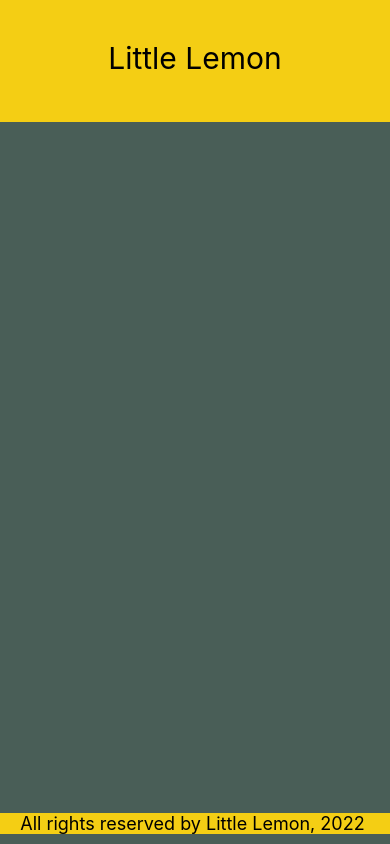
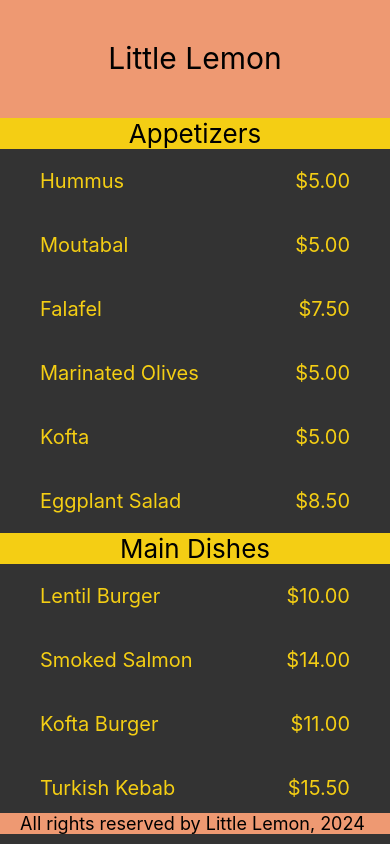
Before and after one commit to rayhan-afk/LittleLemonApp, a React Native app: screen / in a window 390 px wide. Built offline with nearby package versions, Linux system fonts and the light colour scheme.

Commit message:
tambah menulist

```diff
--- a/App.js
+++ b/App.js
@@ -1,21 +1,28 @@
 import * as React from 'react';
-import { View } from 'react-native';
+import { View, StyleSheet } from 'react-native';
 
 import LittleLemonHeader from './components/LittleLemonHeader';
 import LittleLemonFooter from './components/LittleLemonFooter';
+import MenuItems from './components/MenuItems';
+
 export default function App() {
   return (
     <>
-      <View
-        style={{
-          flex: 1,
-          backgroundColor: '#495E57',
-        }}>
+      <View style={styles.container}>
         <LittleLemonHeader />
+        <MenuItems />
       </View>
-      <View style={{ backgroundColor: '#495E57' }}>
+      <View style={styles.footerContainer}>
         <LittleLemonFooter />
       </View>
     </>
   );
 }
+
+const styles = StyleSheet.create({
+  container: {
+    flex: 1,
+    backgroundColor: '#333333',
+  },
+  footerContainer: { backgroundColor: '#333333' },
+});
--- a/components/LittleLemonFooter.js
+++ b/components/LittleLemonFooter.js
@@ -5,7 +5,7 @@ export default function LittleLemonFooter() {
   return (
     <View
       style={{
-        backgroundColor: '#F4CE14',
+        backgroundColor: '#EE9972',
         marginBottom: 10,
       }}>
       <Text
@@ -14,7 +14,7 @@ export default function LittleLemonFooter() {
           color: 'black',
           textAlign: 'center',
         }}>
-        All rights reserved by Little Lemon, 2022{' '}
+        All rights reserved by Little Lemon, 2024{' '}
       </Text>
     </View>
   );
--- a/components/LittleLemonHeader.js
+++ b/components/LittleLemonHeader.js
@@ -2,7 +2,7 @@ import { View, Text } from 'react-native';
 
 export default function LittleLemonHeader() {
   return (
-    <View style={{ flex: 0.15, backgroundColor: '#F4CE14' }}>
+    <View style={{ flex: 0.17, backgroundColor: '#EE9972' }}>
       <Text
         style={{
           padding: 40,
--- /dev/null
+++ b/components/MenuItems.js
@@ -0,0 +1,101 @@
+import React from 'react';
+
+import { View, Text, StyleSheet, SectionList } from 'react-native';
+
+const menuItemsToDisplay = [
+  {
+    title: 'Appetizers',
+    data: [
+      { name: 'Hummus', price: '$5.00' },
+      { name: 'Moutabal', price: '$5.00' },
+      { name: 'Falafel', price: '$7.50' },
+      { name: 'Marinated Olives', price: '$5.00' },
+      { name: 'Kofta', price: '$5.00' },
+      { name: 'Eggplant Salad', price: '$8.50' },
+    ],
+  },
+  {
+    title: 'Main Dishes',
+    data: [
+      { name: 'Lentil Burger', price: '$10.00' },
+      { name: 'Smoked Salmon', price: '$14.00' },
+      { name: 'Kofta Burger', price: '$11.00' },
+      { name: 'Turkish Kebab', price: '$15.50' },
+    ],
+  },
+  {
+    title: 'Sides',
+    data: [
+      { name: 'Fries', price: '$3.00', id: '11K' },
+      { name: 'Buttered Rice', price: '$3.00' },
+      { name: 'Bread Sticks', price: '$3.00' },
+      { name: 'Pita Pocket', price: '$3.00' },
+      { name: 'Lentil Soup', price: '$3.75' },
+      { name: 'Greek Salad', price: '$6.00' },
+      { name: 'Rice Pilaf', price: '$4.00' },
+    ],
+  },
+  {
+    title: 'Desserts',
+    data: [
+      { name: 'Baklava', price: '$3.00' },
+      { name: 'Tartufo', price: '$3.00' },
+      { name: 'Tiramisu', price: '$5.00' },
+      { name: 'Panna Cotta', price: '$5.00' },
+    ],
+  },
+];
+
+const Item = ({ name, price }) => (
+  <View style={menuStyles.innerContainer}>
+    <Text style={menuStyles.itemText}>{name}</Text>
+    <Text style={menuStyles.itemText}>{price}</Text>
+  </View>
+);
+
+const MenuItems = () => {
+  const renderItem = ({ item }) => <Item name={item.name} price={item.price} />;
+
+  const renderSectionHeader = ({ section: { title } }) => (
+    <View style={menuStyles.headerStyle}>
+      <Text style={menuStyles.sectionHeader}>{title}</Text>
+    </View>
+  );
+
+  return (
+    <View style={menuStyles.container}>
+      <SectionList
+        sections={menuItemsToDisplay}
+        keyExtractor={(item, index) => item + index}
+        renderItem={renderItem}
+        renderSectionHeader={renderSectionHeader}></SectionList>
+    </View>
+  );
+};
+
+const menuStyles = StyleSheet.create({
+  container: {
+    flex: 1,
+  },
+  innerContainer: {
+    paddingHorizontal: 40,
+    paddingVertical: 20,
+    flexDirection: 'row',
+    justifyContent: 'space-between',
+  },
+  itemText: {
+    color: '#F4CE14',
+    fontSize: 20,
+  },
+  headerStyle: {
+    backgroundColor: '#F4CE14',
+  },
+  sectionHeader: {
+    color: 'black',
+    fontSize: 26,
+    flexWrap: 'wrap',
+    textAlign: 'center',
+  },
+});
+
+export default MenuItems;
```
Also changed, not shown: screens/WelcomeScreen.js (added, +30 -0 lines).
